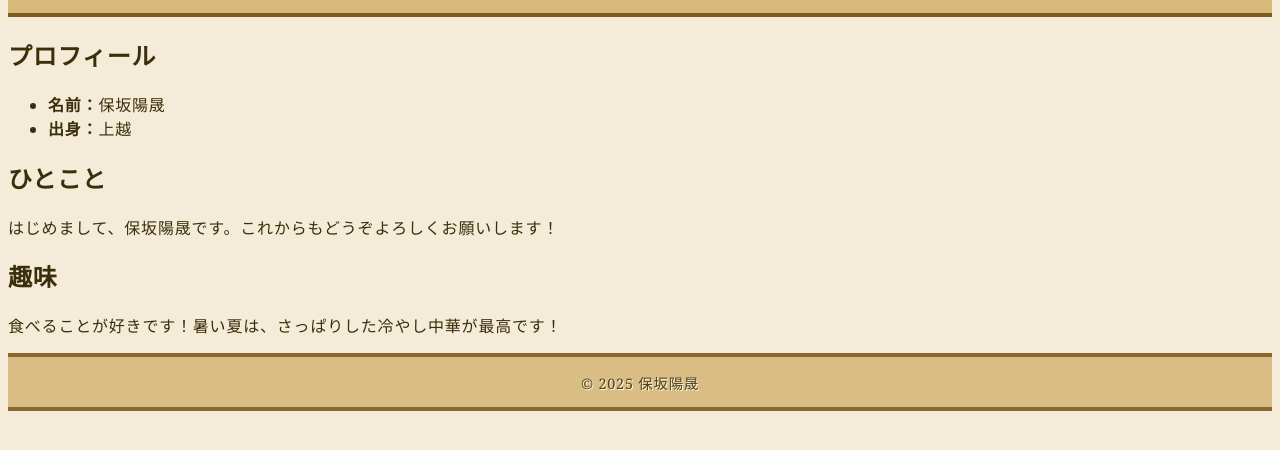
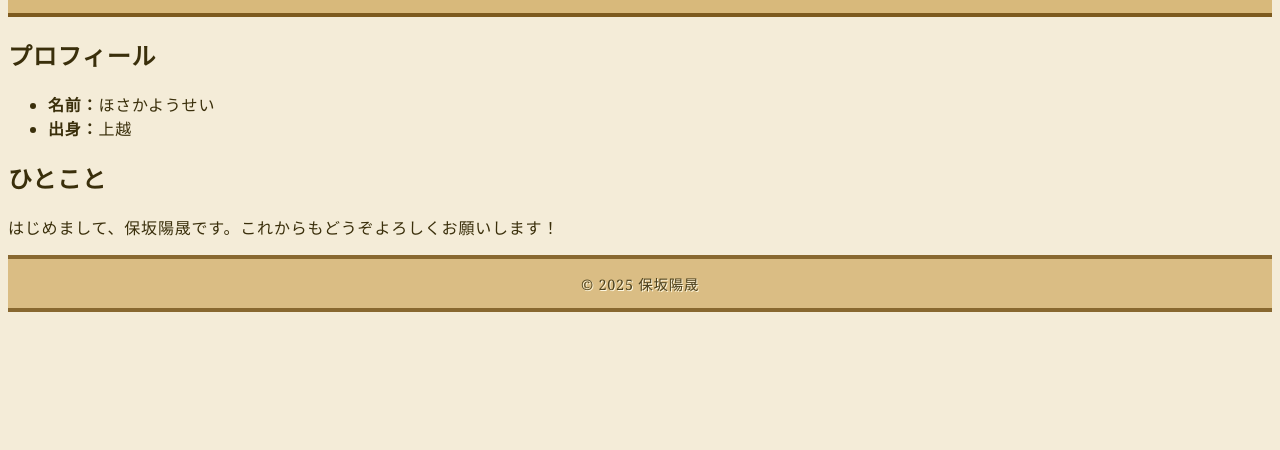
Before and after one commit to hosakayosei/website, a plain HTML site: page index.html in a window 1280 px wide. Shown: the part 128-578 px from the top of the page. Drawn offline with Linux system fonts and the light colour scheme.

Commit message:
Update index.html

```diff
--- a/index.html
+++ b/index.html
@@ -16,7 +16,7 @@
       <section class="profile">
         <h2>プロフィール</h2>
         <ul>
-          <li><strong>名前：</strong>保坂陽晟</li>
+          <li><strong>名前：</strong>ほさかようせい</li>
           <li><strong>出身：</strong>上越</li>
         </ul>
       </section>
@@ -24,11 +24,7 @@
         <h2>ひとこと</h2>
         <p>はじめまして、保坂陽晟です。これからもどうぞよろしくお願いします！</p>
       </section>
-      </section>
-      <section class="about">
-        <h2>趣味</h2>
-        <p>食べることが好きです！暑い夏は、さっぱりした冷やし中華が最高です！</p>
-      </section>
+
     </main>
     <footer>
       <p>&copy; 2025 保坂陽晟</p>
```
